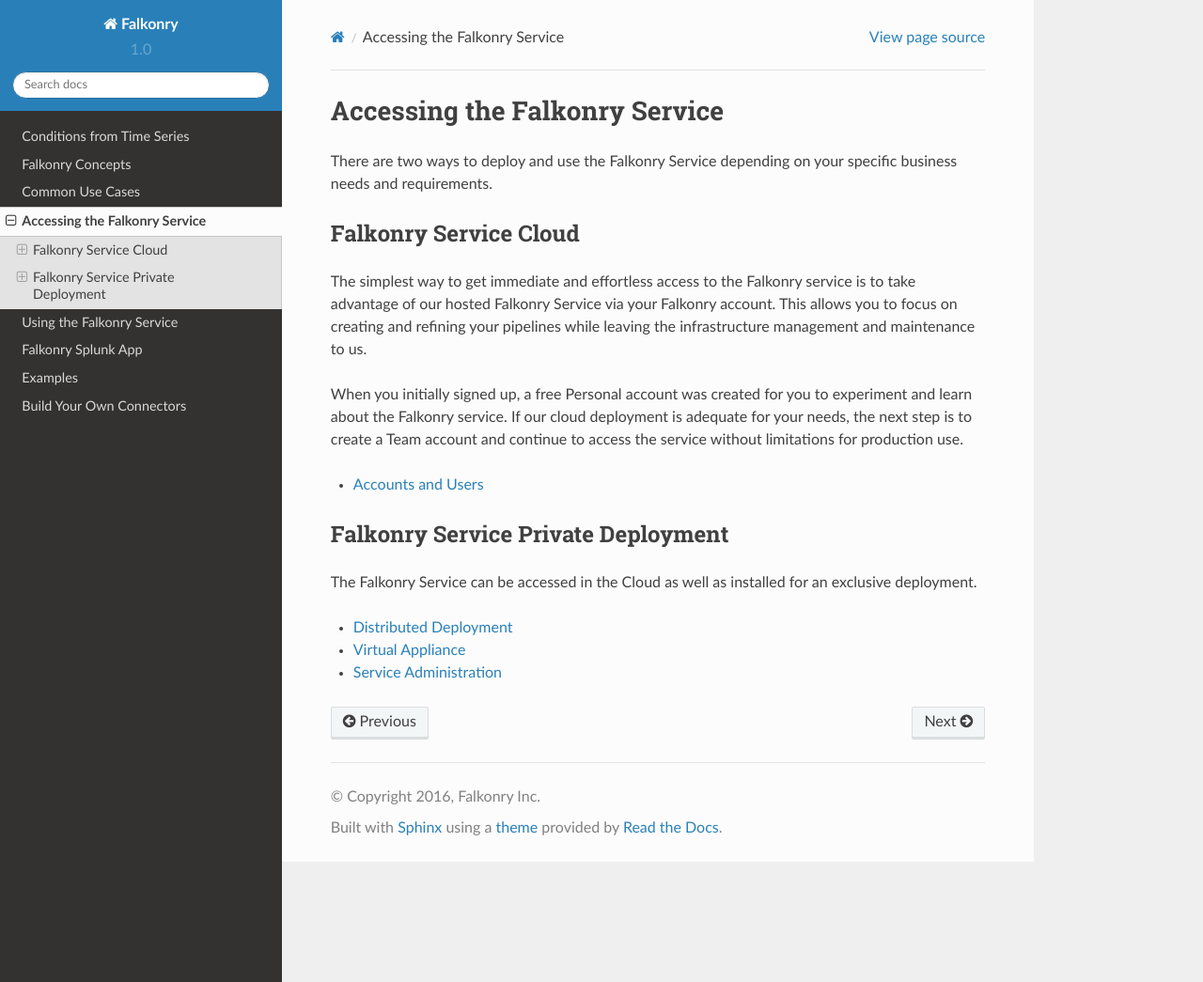
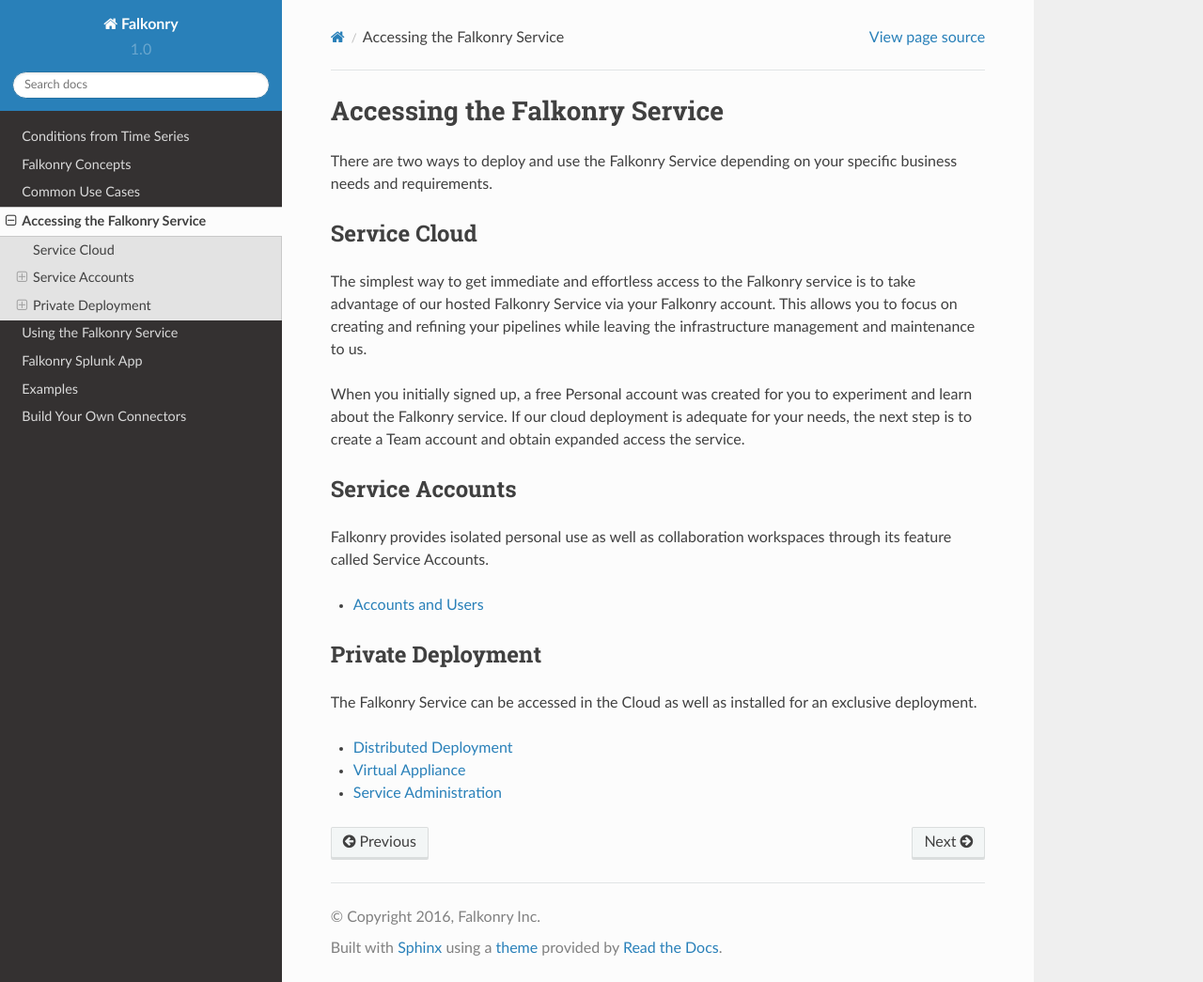
Before and after one commit to suhas-mehta/support, a Sphinx documentation site: the page built from docs/using/index.rst, in a window 1280 px wide and 1045 px high. Shown: the whole window at 94% size. Built offline with Sphinx 7.4.7 and the Read the Docs theme 2.0.0, drawn with Linux system fonts in a browser that asks for light colours.

Commit message:
Simplifying section titles, adding visual detail

```diff
--- a/docs/connector/api/live.rst
+++ b/docs/connector/api/live.rst
@@ -33,6 +33,7 @@
 
 .. image:: ./images/show-info.png
 .. image:: ./images/info.png
+   :width: 200px
 
 Once you have the Pipeline ID, enter it into the **ID** value, then click **Try it out** to
 run the function.  This actually creates and sends the HTTP request to the Falkonry service
--- a/docs/using/appliance.rst
+++ b/docs/using/appliance.rst
@@ -26,4 +26,4 @@
 
 .. note::
 
-  To access the Falkonry Virtual Appliance, please contact us at `sales@falkonry.com`.
+  To download the Falkonry Virtual Appliance, please contact us at `sales@falkonry.com`.
--- a/docs/using/index.rst
+++ b/docs/using/index.rst
@@ -4,8 +4,8 @@
 There are two ways to deploy and use the Falkonry Service depending on your specific
 business needs and requirements.
 
-Falkonry Service Cloud
-----------------------
+Service Cloud
+-------------
 
 The simplest way to get immediate and effortless access to the Falkonry service is to take
 advantage of our hosted Falkonry Service via your Falkonry account. This allows you to
@@ -14,16 +14,21 @@
 
 When you initially signed up, a free Personal account was created for you to experiment
 and learn about the Falkonry service. If our cloud deployment is adequate for your needs,
-the next step is to create a Team account and continue to access the service without
-limitations for production use.
+the next step is to create a Team account and obtain expanded access the service.
+
+Service Accounts
+----------------
+
+Falkonry provides isolated personal use as well as collaboration workspaces through its
+feature called Service Accounts.
 
 .. toctree::
    :maxdepth: 1
 
-   service
+   accounts
 
-Falkonry Service Private Deployment
------------------------------------
+Private Deployment
+------------------
 
 The Falkonry Service can be accessed in the Cloud as well as installed for an exclusive
 deployment.
```
Also changed, not shown: docs/basic/assessment.rst (+34 -5 lines), docs/basic/pipeline.rst (+18 -2 lines), docs/using/accounts.rst (added, +59 -0 lines), docs/using/service.md (deleted, +0 -53 lines), docs/using/images/create-team.png (added), docs/using/images/users-menu.png (added).
